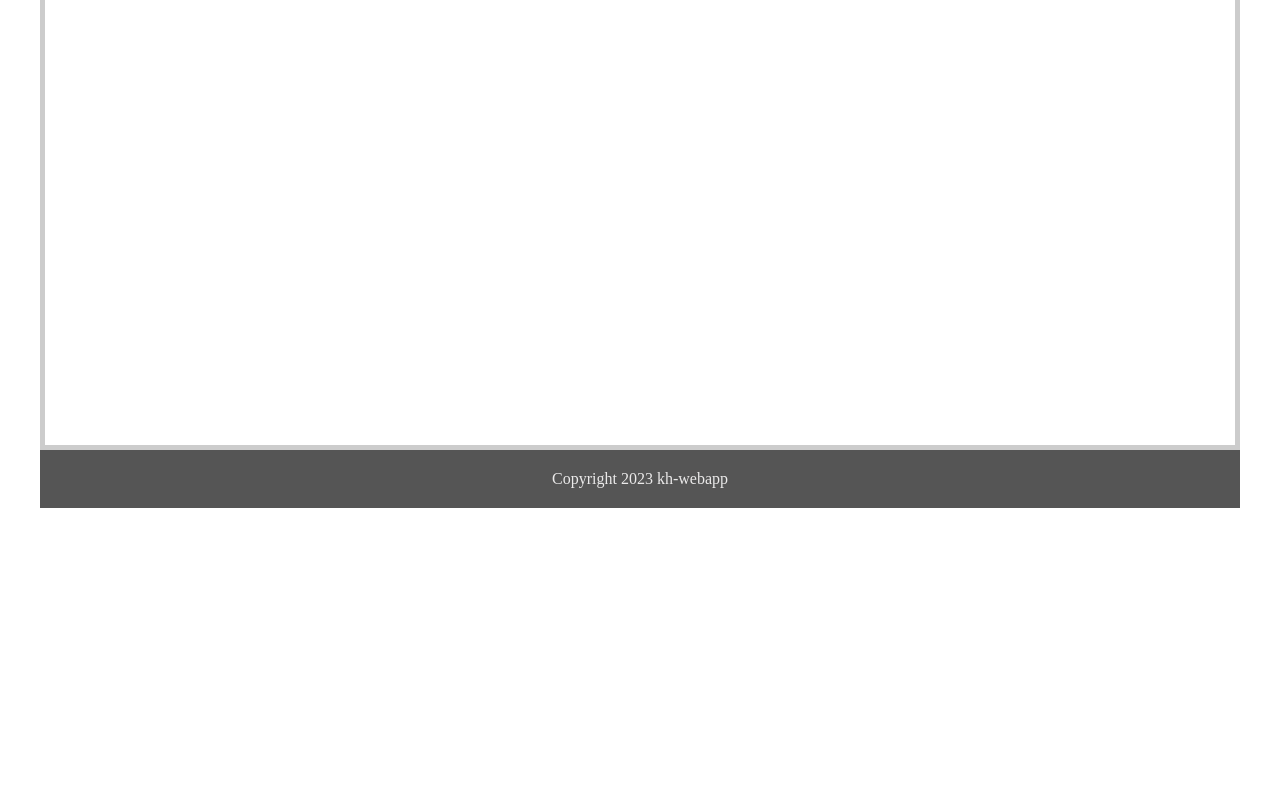
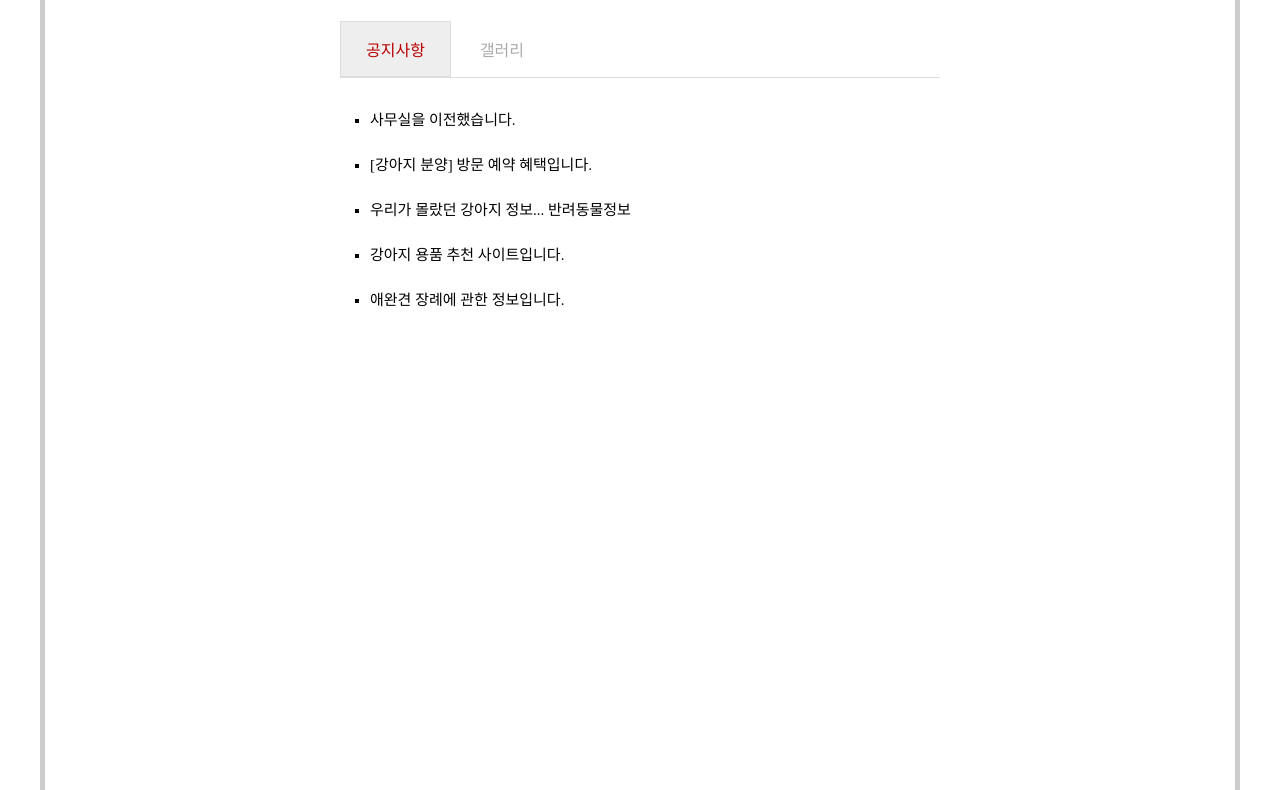
Before and after one commit to kiyongee2/htmlwork, a plain HTML site: page pet-dog/index.html in a window 1280 px wide. Shown: the part 270-1060 px from the top of the page. Before the commit the page ends 800 px from the top, so only its background shows below. Drawn offline with Linux system fonts and the light colour scheme; a web font is replaced by a local one.

Commit message:
tab menu

```diff
--- a/pet-dog/css/style.css
+++ b/pet-dog/css/style.css
@@ -9,7 +9,7 @@ ul{list-style: none;}
 /* header 영역 */
 header{width: 100%; height: 100px; background: #0077cc}
 #logo{float: left; width: 250px; line-height: 100px;}
-#logo h1 a{padding-left: 20px; color: greenyellow;
+#logo h1 a{padding-left: 30px; color: greenyellow;
   font-style: italic; font-family: Nanum Gothic Coding;
 }
 header nav{float: right; width: 900px; padding-top: 40px;}
@@ -20,33 +20,55 @@ header nav{float: right; width: 900px; padding-top: 40px;}
 #topMenu > li > a{display: block; color: #fff; padding: 20px 40px;}
 #topMenu > li > a:hover{color: #000;}
 /* 서브메뉴 */
-#topMenu > li > ul{display: none; position: absolute; width: 160px;
-  background: rgba(225, 252, 162, 0.6);
+#topMenu > li > ul{display: none; position: absolute;
+    width: 160px; background: rgba(225, 252, 162, 0.6);
 }
 #topMenu > li:hover > ul{display: block; z-index: 10;}
 #topMenu > li > ul > li{padding: 8px 0 8px 36px;}
 #topMenu > li > ul > li > a{font-size: 15px; color: #000;}
 #topMenu > li > ul > li > a:hover{color: #f00}
-/* main 스타일 */
-main{
-    height: 600px;
-    padding: 5px;
-    border: 5px solid #ccc;
+
+/* index 페이지 스타일 */
+#index{border: 5px solid #ccc;}
+#index h1{margin-top: 100px; text-align: center;}
+/* contents 영역 */
+#index #contents{height: 800px; margin-top: 40px}
+#tabMenu{width: 600px; margin: 0 auto;}
+#tabMenu input[type="radio"]{display: none;}
+#tabMenu label{display: inline-block;
+  padding: 15px 25px; color: #aaa;
 }
-main h1{margin-top: 100px; text-align: center;}
-section{
+#tabMenu label:hover{color: #222; cursor: pointer;}
+#tabMenu input:checked + label{color: #b00;
+  border: 1px solid #ddd; background: #eee;
+}
+#tabMenu .tabContent{display: none; padding: 20px 0 0 0;
+  border-top: 1px solid #ddd;}
+/* '~' : 형제 선택자 모두 선택 */
+#tab1:checked ~ #notice,
+#tab2:checked ~ #gallery{display: block;}
+#tabMenu .tabContent h2{display: none;}
+#notice ul{margin-left: 30px; list-style: square;}
+#notice ul li{line-height: 3; font-size: 15px;}
+#gallery ul li{display: inline;}
+
+/* type 페이지 스타일 */
+#type{height: 800px; border: 5px solid #ccc; }
+#type h2{clear: both; padding: 24px 24px 16px;}
+#type section{
     float: left;
-    width: 31%;   /* main 크기의 31% */
+    width: 30%;
     height: 520px;
     border: 1px dotted #ccc;
-    margin: 5px;
+    margin: 0 10px 0 14px;
     padding: 5px;
 }
-section h3{
+#type section h3{
     background: url(../images/dot.png) no-repeat;
     background-position: 5px 20px; /*left(x) top(y)*/
     padding: 16px 24px;
 }
+section dl{padding: 5px; text-align: justify;}
 section dl dt{font-weight: bold;}
 section dl dd{margin-bottom: 16px;}
 aside{
--- a/pet-dog/index.html
+++ b/pet-dog/index.html
@@ -34,8 +34,37 @@
                 </ul>
             </nav>
           </header>
-        <main>
+        <main id="index">
             <h1>Pet-Dog 사이트에 오신것을 환영합니다.</h1>
+            <!-- 탭 메뉴 -->
+            <section id="contents">
+              <div id="tabMenu">
+                <input type="radio" id="tab1" name="tabs" checked>
+                <label for="tab1">공지사항</label>
+                <input type="radio" id="tab2" name="tabs">
+                <label for="tab2">갤러리</label>
+
+                <div id="notice" class="tabContent">
+                  <h2>공지 사항 내용</h2>
+                  <ul>
+                    <li>사무실을 이전했습니다.</li>
+                    <li>[강아지 분양] 방문 예약 혜택입니다.</li>
+                    <li>우리가 몰랐던 강아지 정보... 반려동물정보</li>
+                    <li>강아지 용품 추천 사이트입니다.</li>
+                    <li>애완견 장례에 관한 정보입니다.</li>
+                  </ul>
+                </div>
+                <div id="gallery" class="tabContent">
+                  <h2>갤러리 내용</h2>
+                  <ul>
+                    <li><img src="images/dog1.png" alt="강아지1"></li>
+                    <li><img src="images/dog2.png" alt="강아지1"></li>
+                    <li><img src="images/dog1.png" alt="강아지1"></li>
+                    <li><img src="images/dog2.png" alt="강아지1"></li>
+                  </ul>
+                </div>
+              </div>
+            </section>
         </main>
         <footer>
             <p>Copyright 2023 kh-webapp</p>
--- a/submenu/css/style.css
+++ b/submenu/css/style.css
@@ -27,3 +27,25 @@ header nav{float: right; width: 900px; padding-top: 40px;}
 #topMenu > li > ul > li{padding: 8px 0 8px 36px;}
 #topMenu > li > ul > li > a{font-size: 15px; color: #000;}
 #topMenu > li > ul > li > a:hover{color: #f00}
+
+/* contents 영역 */
+#contents{height: 800px; margin-top: 100px}
+#tabMenu{width: 600px; margin: 0 auto;}
+#tabMenu input[type="radio"]{display: none;}
+#tabMenu label{display: inline-block;
+  padding: 15px 25px; color: #aaa;
+}
+#tabMenu label:hover{color: #222; cursor: pointer;}
+#tabMenu input:checked + label{color: #b00;
+  border: 1px solid #ddd; background: #eee;
+}
+#tabMenu .tabContent{display: none; padding: 20px 0 0 0;
+  border-top: 1px solid #ddd;}
+/* '~' : 형제 선택자 모두 선택 */
+#tab1:checked ~ #notice,
+#tab2:checked ~ #gallery{display: block;}
+
+#tabMenu .tabContent h2{display: none;}
+#notice ul{margin-left: 30px; list-style: square;}
+#notice ul li{line-height: 3; font-size: 15px;}
+#gallery ul li{display: inline;}
```
Also changed, not shown: pet-dog/type.html (+1 -1 lines), submenu/index.html (+30 -0 lines), pet-dog/images/dog1.png (added), pet-dog/images/dog2.png (added), submenu/images/dog-1.PNG (added), submenu/images/dog-2.PNG (added), submenu/images/dog1.png (added), submenu/images/dog2.png (added), submenu/images/pet-dog.jpg (added).
